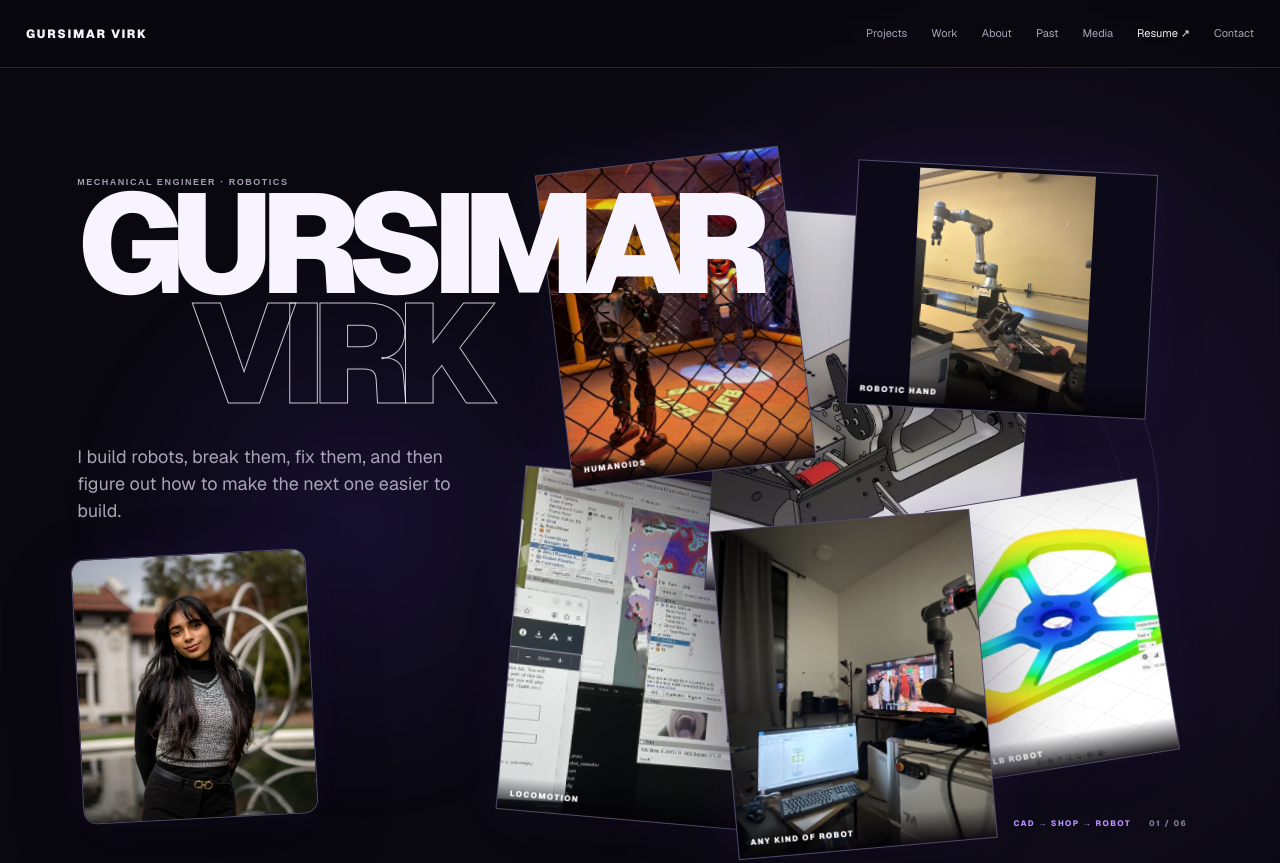
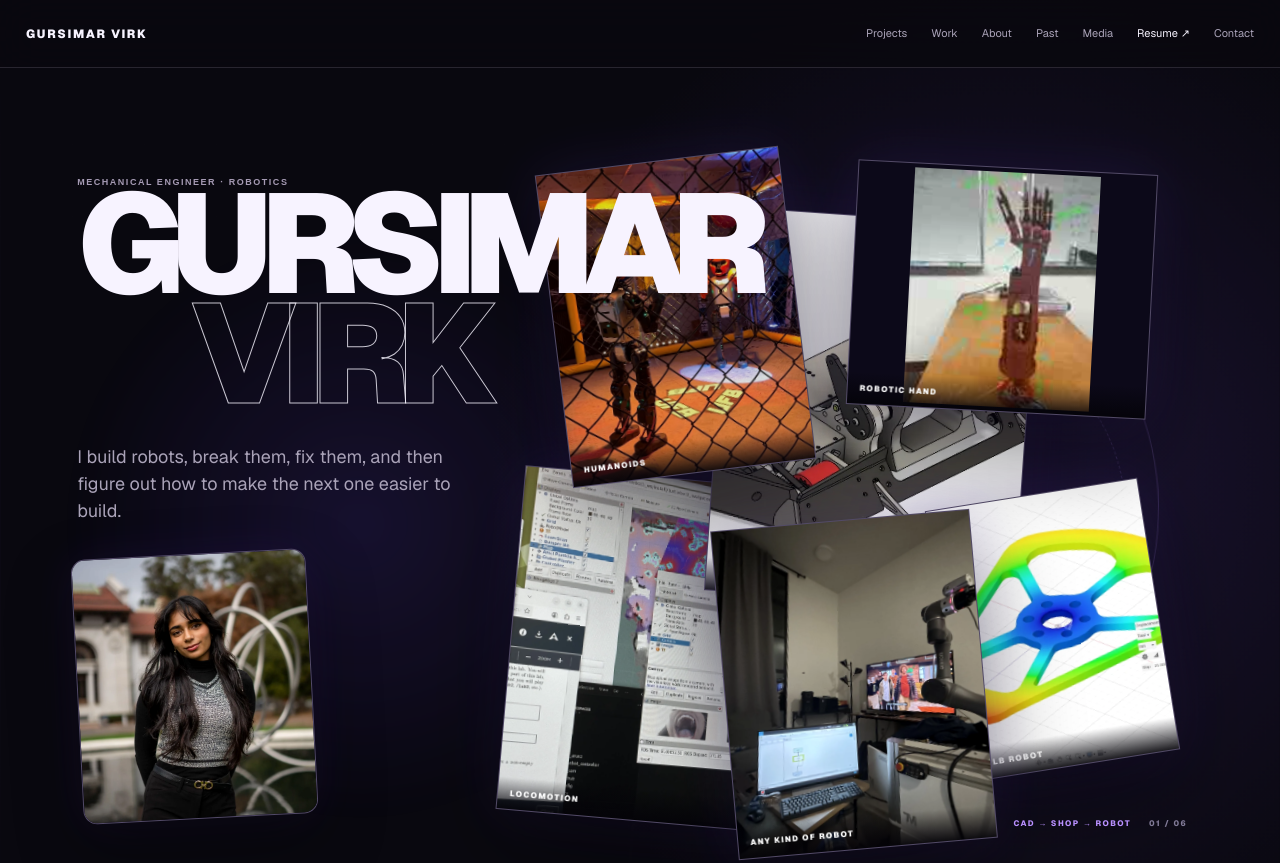
Before and after one commit to GursimarVirk/SimarWebsite, a Next.js app: page / in a window 1280 px wide. Shown: the top 863 px of the page. Built offline with nearby package versions, Linux system fonts and the light colour scheme.

Commit message:
Use project photo in robotic hand hero tile

```diff
--- a/app/page.tsx
+++ b/app/page.tsx
@@ -9,7 +9,7 @@ const heroImages = [
   ["/images/Home/dcb69b8d3505bf2fbe6ff659aff682b4.webp","PORTRAIT / HOME"],
   ["/images/Humanoids/ccacc1b06bfe5fd19878ae0b81668eef.webp","HUMANOIDS"],
   ["/images/30lb Robot/024d3371033a659dea795ef2ed7f08cf.webp","30 LB ROBOT"],
-  ["/images/Robotic Arms/2ed803397858d570e590a832d3365844.webp","ROBOTIC HAND"],
+  ["/images/robotic-hand-15dof.jpg","ROBOTIC HAND"],
   ["/images/Robotic Arms/95b3ce2f73b8bec877e0fcc27428e9aa.webp","LOCOMOTION"],
   ["/images/Robotic Arms/9a1205816b57cf9e2ea83a3a711fbc88.webp","ANY KIND OF ROBOT"],
   ["/images/15lb Robot/1a739db5b66e7a72ddd145ae4ced166e.webp","15 LB ROBOT"],
```
